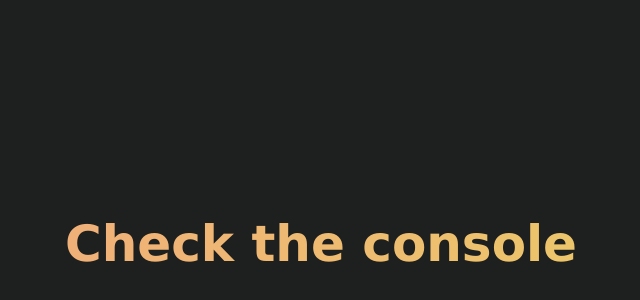
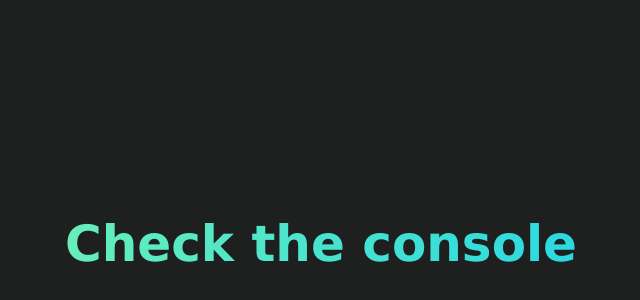
Before and after one commit to Lugan2004/LUGVIS340_WFC2401_GroupA_LUGAN-VISAGIE_DJS06, a plain HTML site: page LUGVIS340_WFC2401_GroupA_LUGAN-VISAGIE_DJS06/index.html in a window 1280 px wide. Shown: the part 46-346 px from the top of the page, without its empty margins (319-959 px from the left). Drawn offline with Linux system fonts and the light colour scheme.

Commit message:
improved styling

```diff
--- a/LUGVIS340_WFC2401_GroupA_LUGAN-VISAGIE_DJS06/index.html
+++ b/LUGVIS340_WFC2401_GroupA_LUGAN-VISAGIE_DJS06/index.html
@@ -28,13 +28,17 @@
   <script>
     const h1 = document.querySelector('h1');
     const gradients = [
-      'linear-gradient(to right, #ff6e7f, #bfe9ff)',
-      'linear-gradient(to right, #f3a183, #e9d460)',
-      'linear-gradient(to right, #a1c4fd, #c2e9fb)',
-      'linear-gradient(to right, #d9afd9, #97d9e1)',
-      'linear-gradient(to right, #ffafbd, #ffc3a0)'
-    ];
-
+  'linear-gradient(270deg, #FF512F, #DD2476)',
+  'linear-gradient(270deg, #00C9FF, #92FE9D)',
+  'linear-gradient(270deg, #4CA1AF, #C4E0E5)',
+  'linear-gradient(270deg, #654EA3, #EAAFC8)',
+  'linear-gradient(270deg, #F79D00, #64F38C)',
+  'linear-gradient(270deg, #3A1C71, #D76D77, #FFAF7B)',
+  'linear-gradient(270deg, #18BEFE, #9FFCF1, #7FE7C9)',
+  'linear-gradient(270deg, #FF8C00, #FFA07A)',
+  'linear-gradient(270deg, #0097CF, #5CC5E4, #BFE8F7)',
+  'linear-gradient(270deg, #FC354C, #0ABFBC)'
+];
     let currentGradientIndex = 0;
 
     function changeGradient() {
```
